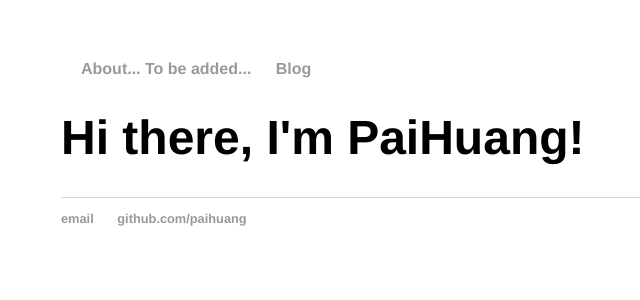
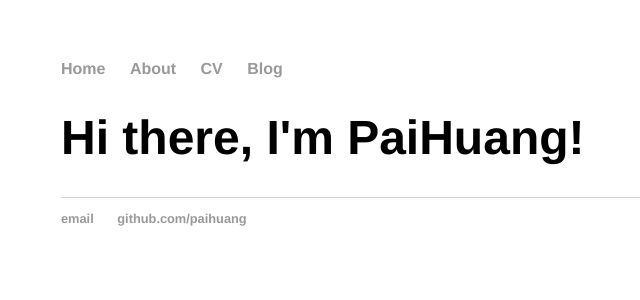
Before and after one commit to paihuang/paihuang.github.io, a Jekyll site: the page built from index.html, in a window 1280 px wide. Shown: the top 300 px of the page, without its empty margins (131-771 px from the left). Built offline with Jekyll 4.4.1, drawn with Linux system fonts in a browser that asks for light colours.

Commit message:
Update index.html

```diff
--- a/index.html
+++ b/index.html
@@ -1,29 +1,8 @@
-<!DOCTYPE html>
-<html>
-	<head>
-		<title>Paihuang, Data Scientist</title>
-		<!-- link to main stylesheet -->
-		<link rel="stylesheet" type="text/css" href="/css/main.css">
-	</head>
-	<body>
-		<nav>
-    		<ul>
-        		<li><a href="/"Home</a></li>
-	        	<li><a href="/about">About... To be added...</a></li>
-        		<li><a href="/blog">Blog</a></li>
-    		</ul>
-		</nav>
-		<div class="container">
-    		<div class="blurb">
-        		<h1>Hi there, I'm PaiHuang!</h1>
+---
+layout: default
+title: PaiHuang, Data Scientist
+---
+<div class="blurb">
+	<h1>Hi there, I'm PaiHuang!</h1>
 
-    		</div><!-- /.blurb -->
-		</div><!-- /.container -->
-		<footer>
-    		<ul>
-        		<li><a href="mailto:paihuang@gmail.com">email</a></li>
-        		<li><a href="https://github.com/paihuang">github.com/paihuang</a></li>
-			</ul>
-		</footer>
-	</body>
-</html>
+</div><!-- /.blurb -->
```
